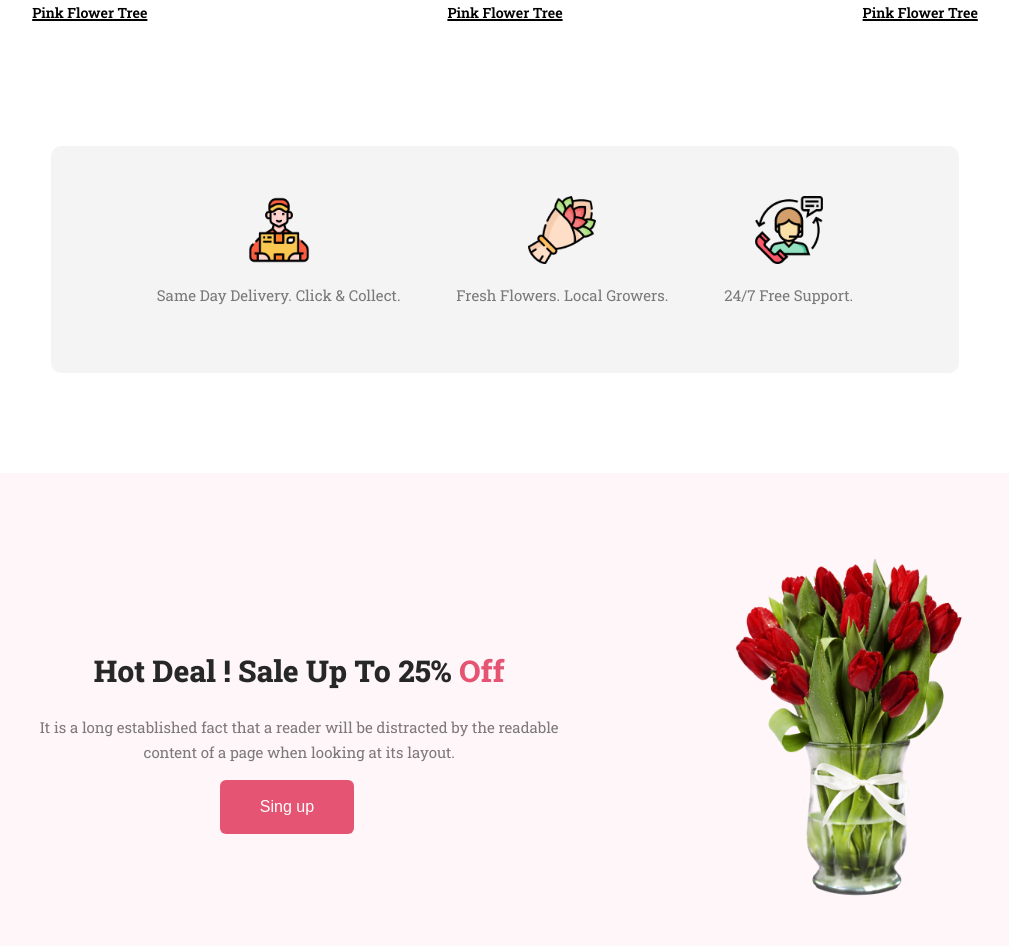
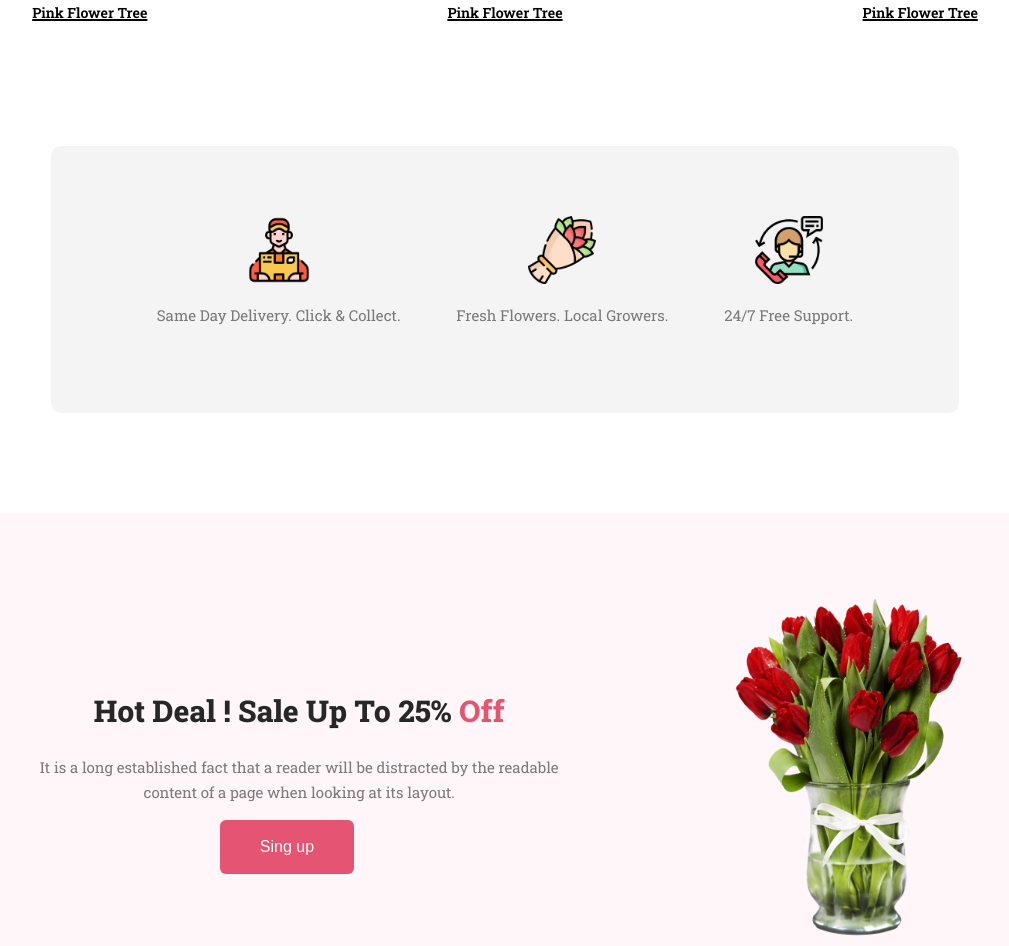
Before and after one commit to mehedihasanepu/flower-shop, a plain HTML site: page index.html in a window 1280 px wide. Shown: the part 1391-2337 px from the top of the page, without its empty margins (135-1144 px from the left). Drawn offline with Linux system fonts and the light colour scheme.

Commit message:
service section padding currection

```diff
--- a/styles/style.css
+++ b/styles/style.css
@@ -119,7 +119,7 @@ header {
 
 /* services section styles */
 .services {
-    padding: 50px;
+    padding: 70px 50px;
     margin: 100px 178px;
     background-color: #2727270D;
     border-radius: 10px;
```
Also changed, not shown: index.html (+1 -0 lines).
